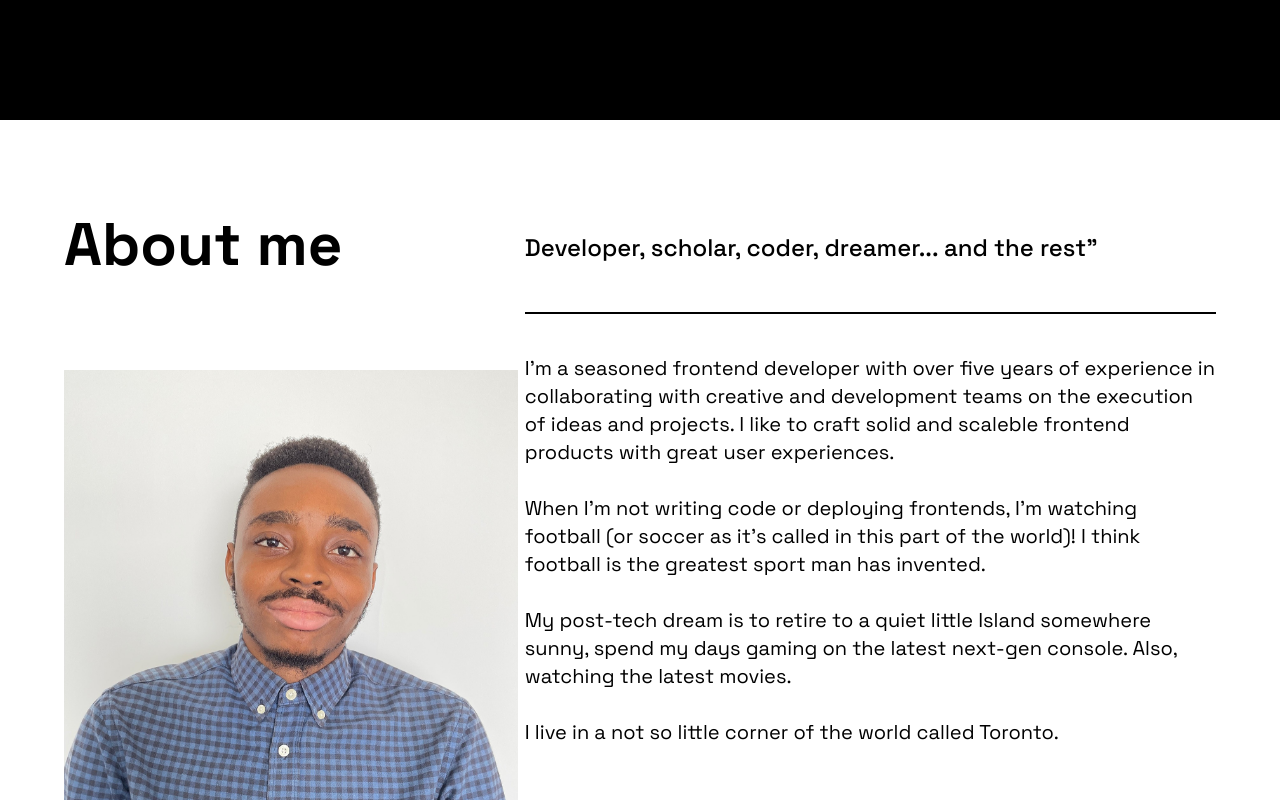
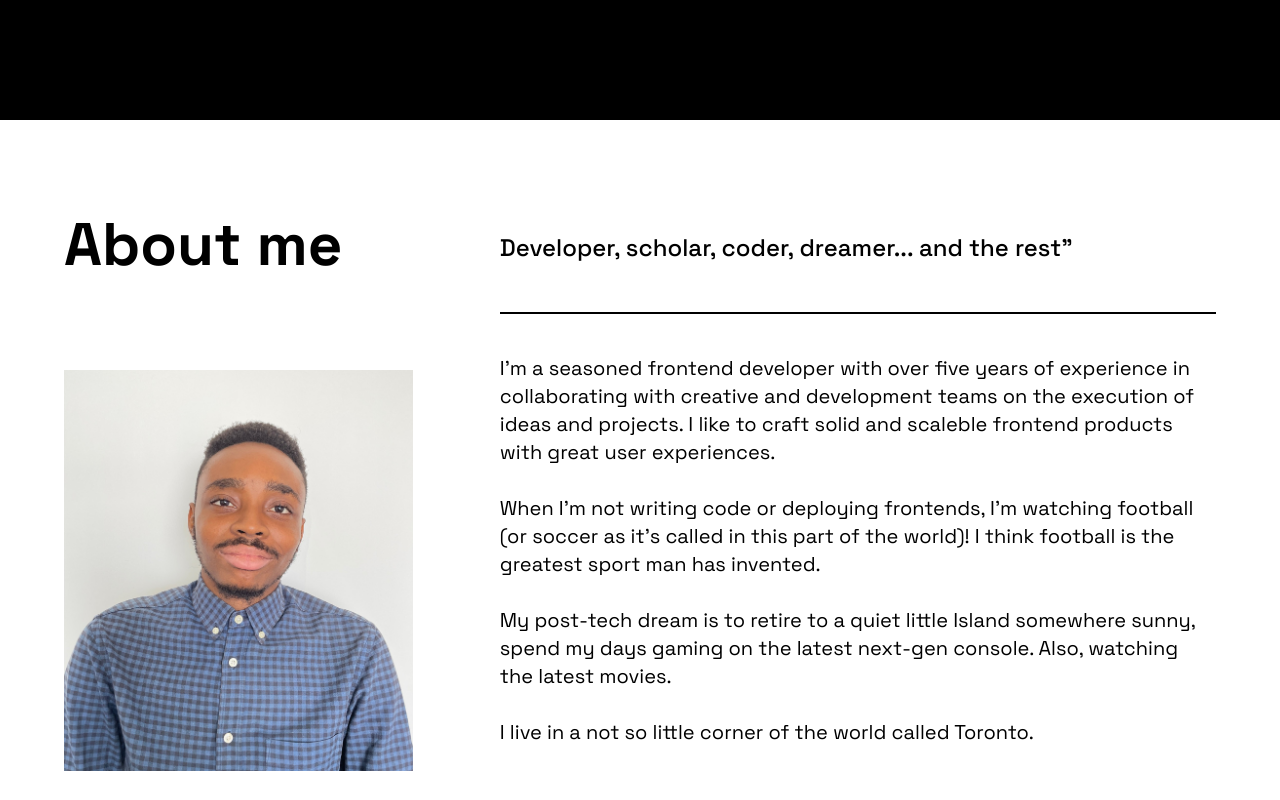
Before and after one commit to emekasage/portfolio-2.0, a React (Create React App) app: page / in a window 1280 px wide. Shown: the part 2940-3740 px from the top of the page. Built offline with nearby package versions, Linux system fonts and the light colour scheme.

Commit message:
style: resize professional image

```diff
--- a/public/assets/css/portfolio.css
+++ b/public/assets/css/portfolio.css
@@ -393,20 +393,13 @@ body:not(.mobile) .project_item:hover .hover-image {
 
 /******* ABOUT *******/
 @media screen and (max-width: 1024px) {
-  .about {
-    width: 100% !important;
-  }
 }
 @media screen and (max-width: 768px) {
-  .about {
-    width: 100% !important;
-  }
-
-  .aboutImg {
+  /* .aboutImg {
     width: 100% !important;
     height: 100% !important;
     margin: 0 auto;
-  }
+  } */
 }
 
 /******* CONTACT *******/
--- a/src/components/About.js
+++ b/src/components/About.js
@@ -3,7 +3,7 @@ import React from "react";
 function About() {
   return (
     <div
-      className="container mx-auto py-20 px-8 md:px-16 block lg:flex justify-between mb-10 overflow-hidden"
+      className="container mx-auto py-20 px-8 md:px-16 block lg:flex mb-10 overflow-hidden"
       id="about"
     >
       <div className="flex flex-col space-y-12 md:space-y-14 lg:space-y-20 mb-16 md:mb-0">
@@ -13,17 +13,17 @@ function About() {
         >
           About me
         </h2>
-        <div
+        <img
+          src="../../assets/img/me.jpg"
+          className="max-w-full h-auto w-full lg:w-4/5"
+          alt="Emeka"
+        />
+        {/* <div
           className="aboutImg mx-auto lg:mx-0"
-          style={{ width: "454px", height: "513px" }}
-        >
-          <img src="../../assets/img/me.jpg" alt="Me" />
-        </div>
+          // style={{ width: "454px", height: "513px" }}
+        ></div> */}
       </div>
-      <div
-        className="divide-y-2 divide-black space-y-12 about"
-        style={{ width: "60%" }}
-      >
+      <div className="divide-y-2 divide-black space-y-12">
         <h5 className="text-2xl font-medium md:mt-28 lg:mt-8">
           Developer, scholar, coder, dreamer... and the rest”
         </h5>
```
